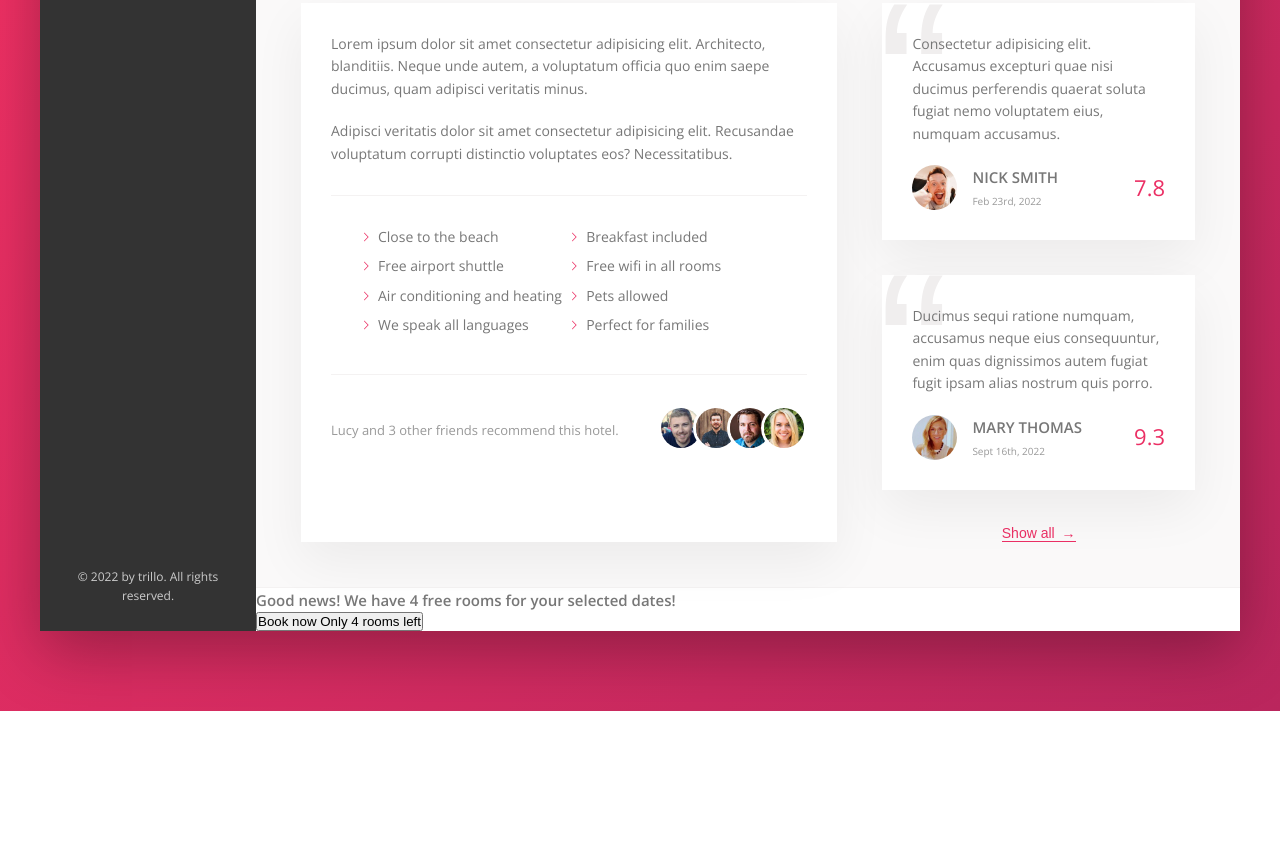
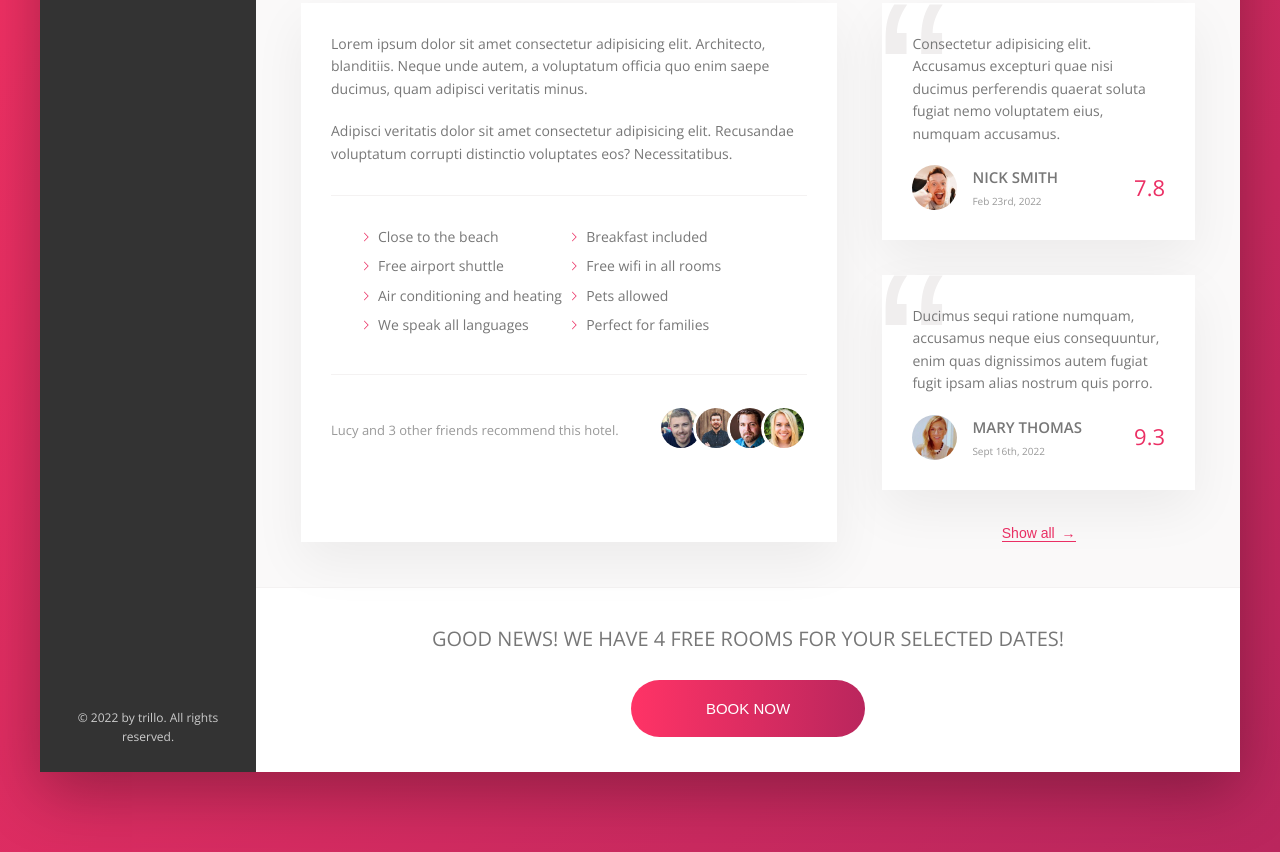
Before and after one commit to Aiwe30/trillo, a website: page index.html in a window 1280 px wide. Shown: the part 644-1496 px from the top of the page. Before the commit the page ends 1355 px from the top, so only its background shows below. Drawn offline with nearby package versions, Linux system fonts and the light colour scheme; files that its build step writes are made by us from their sources.

Commit message:
components-scss: add style to call to action and button class

```diff
--- a/styles/sass/_components.scss
+++ b/styles/sass/_components.scss
@@ -302,8 +302,59 @@
     z-index: 1;
   }
 }
+// Call to action
+.cta {
+  text-align: center;
+  padding: 3.5rem;
+  &__book-now {
+    font-size: 2rem;
+    font-weight: 300;
+    text-transform: uppercase;
+    margin-bottom: 2.5rem;
+  }
+}
+.btn {
+  background-image: linear-gradient(to right, var(--color-primary-light), var(--color-primary-dark));
+  position: relative;
+  overflow: hidden;
+  font-size: 1.5rem;
+  font-weight: 300;
+  color: #fff;
+  text-transform: uppercase;
+  border: none;
+  border-radius: 100px;
+  cursor: pointer;
+  & > * {
+    display: inline-block;
+    height: 100%;
+    width: 100%;
+    transition: all .2s;
+  }
+  &__visible {
+    padding: 2rem 7.5rem;
+  }
+  &__invisible {
+    position: absolute;
+    top: -100%;
+    left: 0;
+    padding: 2rem 0;
+  }
+  &:hover {
+    background-image: linear-gradient(to left, var(--color-primary-light), var(--color-primary-dark));
+  }
+  &:hover &__visible {
+    transform: translateY(100%);
+  }
+  &:hover &__invisible {
+    top: 0;
+  }
+  &:focus {
+    outline: none;
+    animation: pulsate 1s infinite;
+  }
+}
 
-// Button
+// Reusable Button
 .btn-inline {
   background-color: transparent;
   display: inline-block;
```
